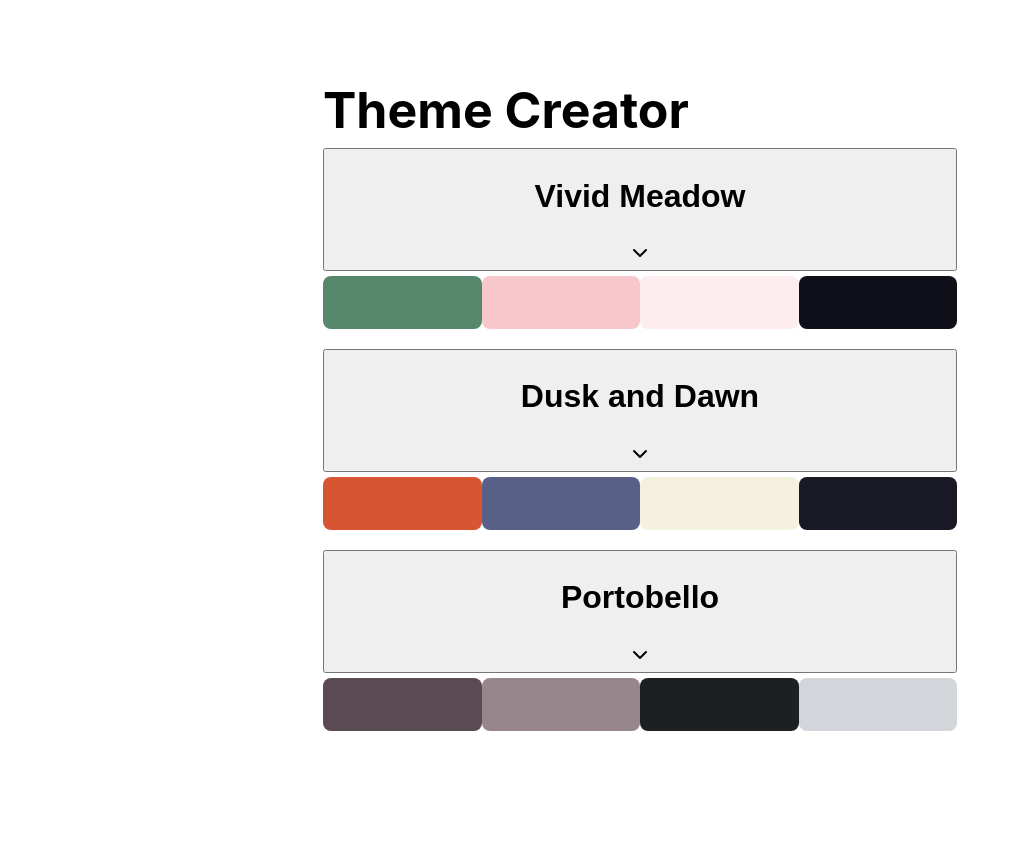
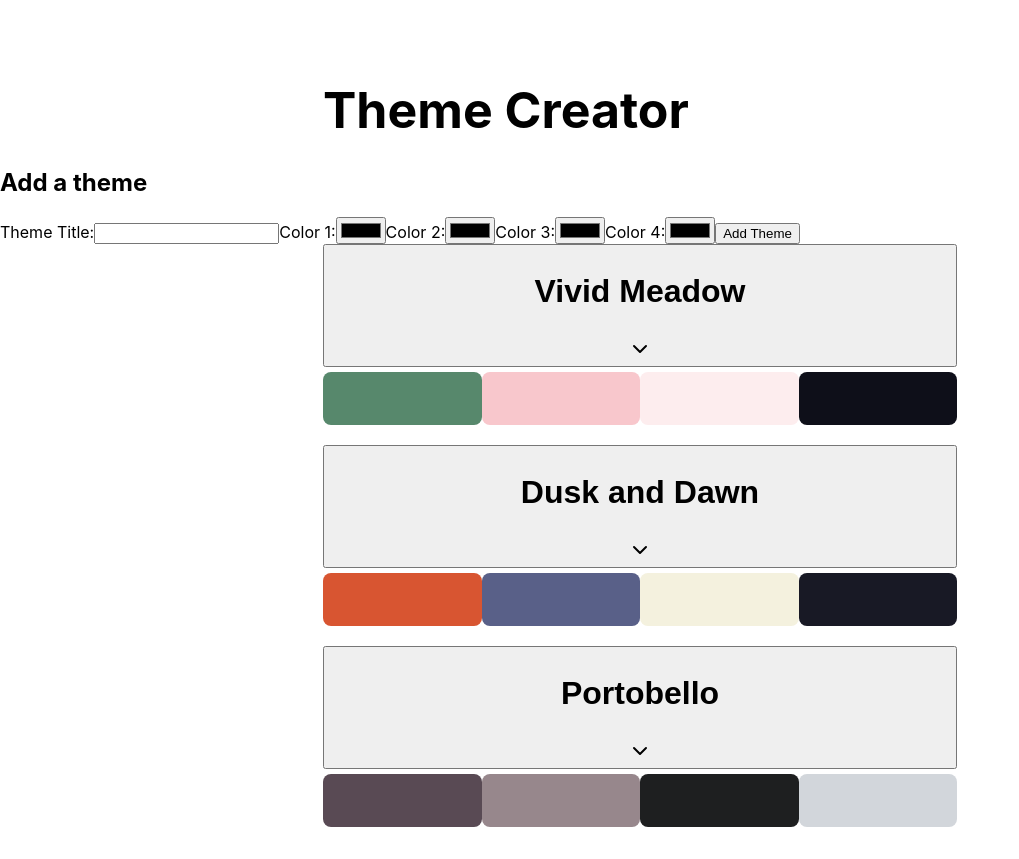
Before and after one commit to arne-witteler/theme-creator, a React (Create React App) app: page / in a window 1280 px wide. Shown: the whole page, without its empty margins (0-1019 px from the left). Before the commit the page ends 800 px from the top, so only its background shows below. Built offline with nearby package versions, Linux system fonts and the light colour scheme.

Commit message:
add basis of jsx

```diff
--- a/src/App.js
+++ b/src/App.js
@@ -8,6 +8,25 @@ function App() {
       <header className="header">
         <h1>Theme Creator</h1>
       </header>
+      <h2>Add a theme</h2>
+      <form id="themeForm">
+        <label for="themeTitle">Theme Title:</label>
+        <input type="text" id="themeTitle" name="themeTitle" required />
+
+        <label for="color1">Color 1:</label>
+        <input type="color" id="color1" name="color1" required />
+
+        <label for="color2">Color 2:</label>
+        <input type="color" id="color2" name="color2" required />
+
+        <label for="color3">Color 3:</label>
+        <input type="color" id="color3" name="color3" required />
+
+        <label for="color4">Color 4:</label>
+        <input type="color" id="color4" name="color4" required />
+
+        <button type="submit">Add Theme</button>
+      </form>
       <main className="main-container">
         <ul className="theme-list">
           {themes.map((theme) => (
```
Also changed, not shown: src/components/ThemeForm/ThemeForm.css (added), src/components/ThemeForm/ThemeForm.js (added).
